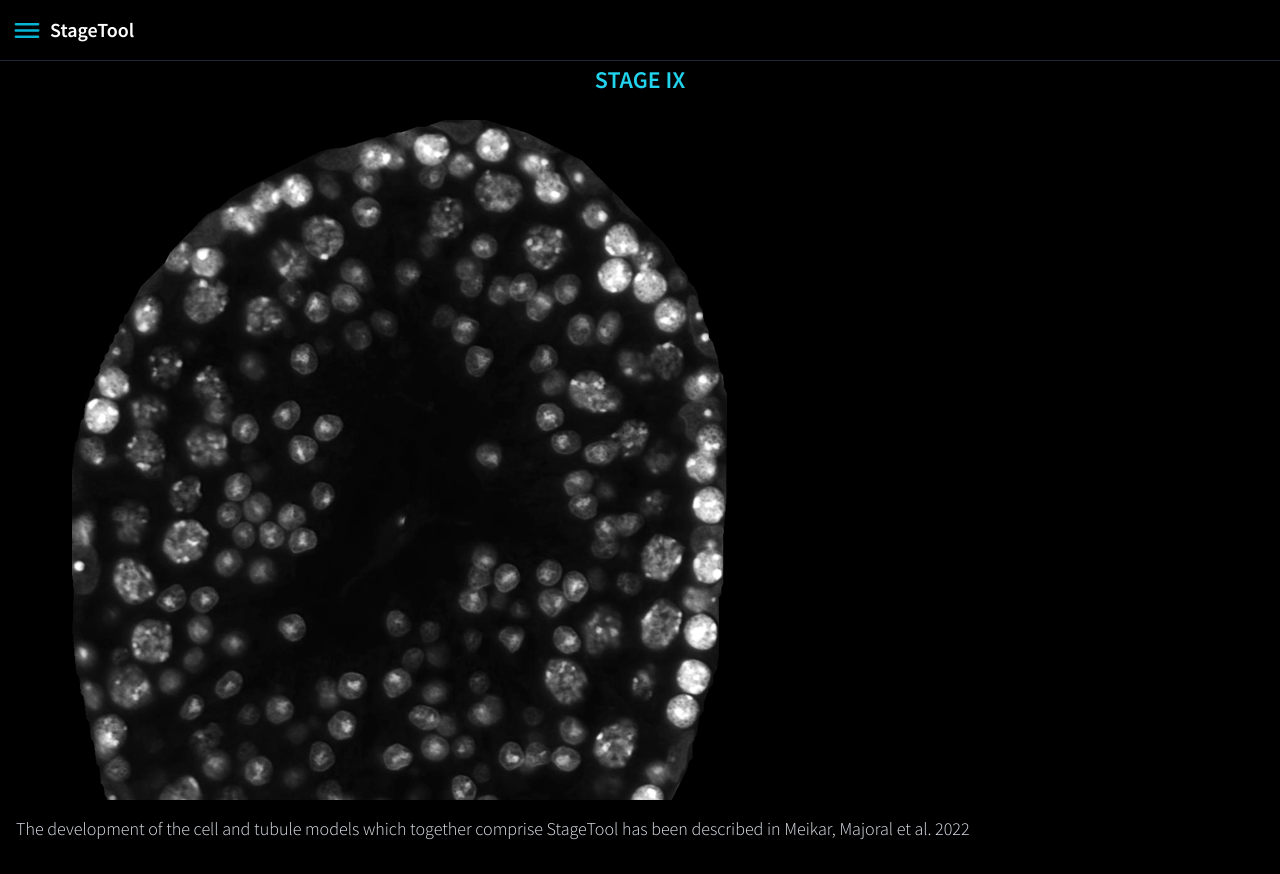
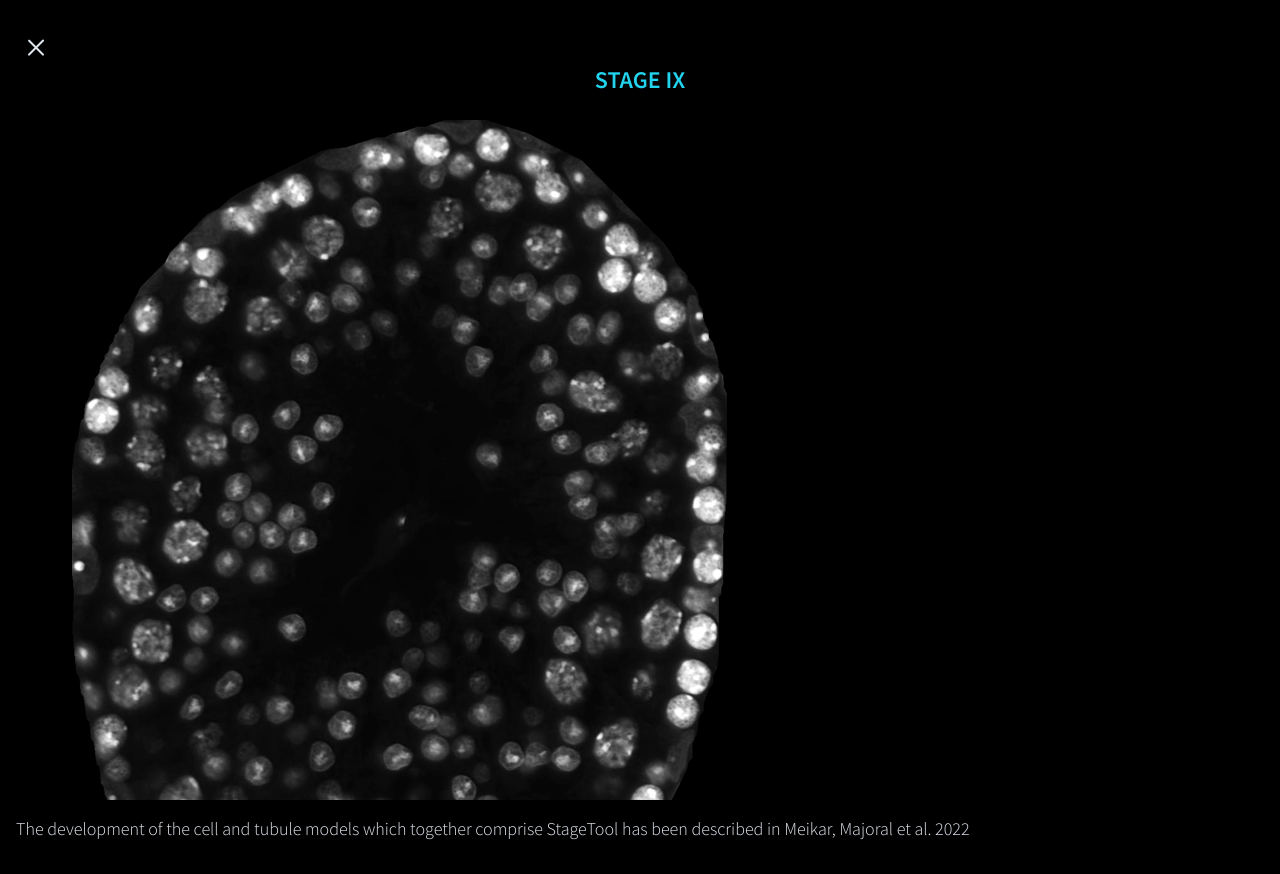
Before and after one commit to Turku-BioImaging/stagetool-ui, a Vue app: page /tubule-model in a window 1280 px wide. Both pictures are taken after a click on the item "Stage IX". Built offline with nearby package versions, Linux system fonts and the light colour scheme.

Commit message:
increase z priority over navbar

```diff
--- a/src/components/OverlayInfo.vue
+++ b/src/components/OverlayInfo.vue
@@ -26,7 +26,7 @@ div.overlay-info-component {
   @apply fixed top-0 left-0;
   @apply px-6 py-8;
   overflow-y: auto;
-  z-index: 100;
+  z-index: 1100;
 
   div.image-div {
     @apply mt-6;
```
